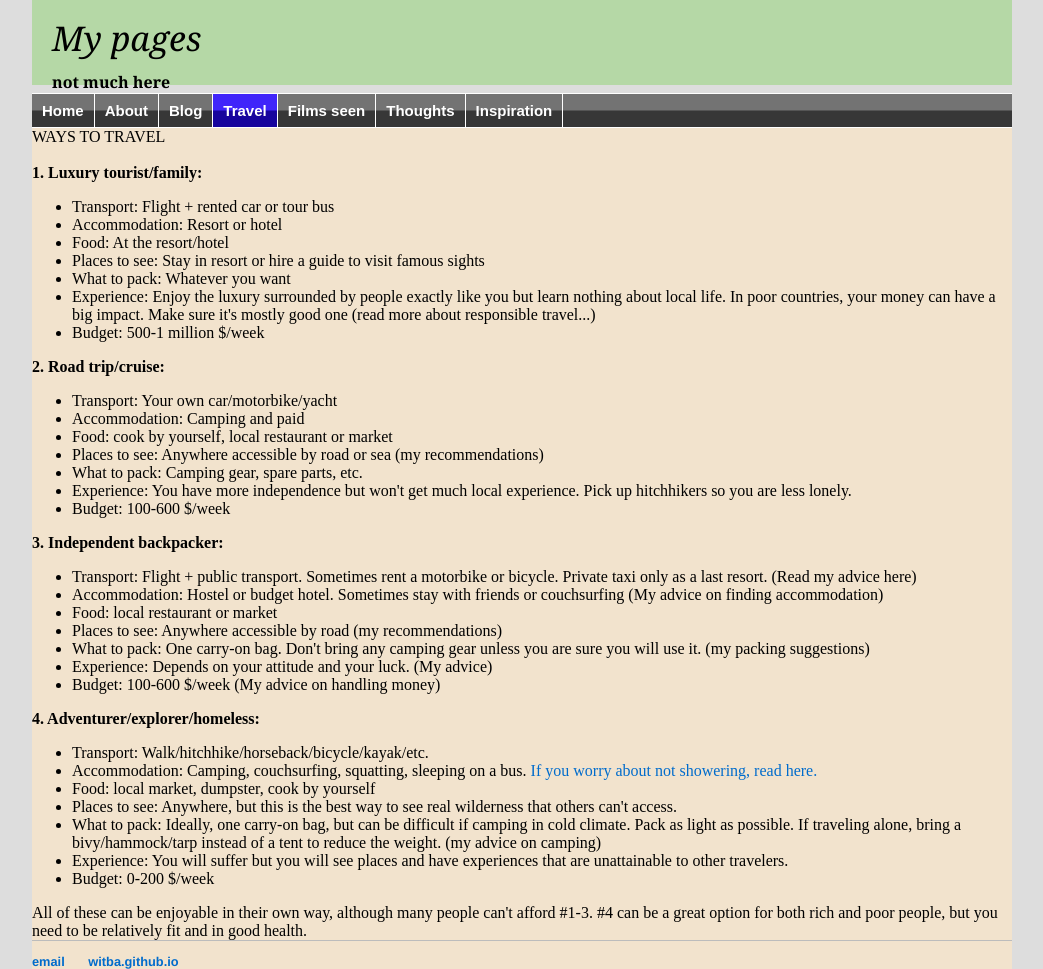
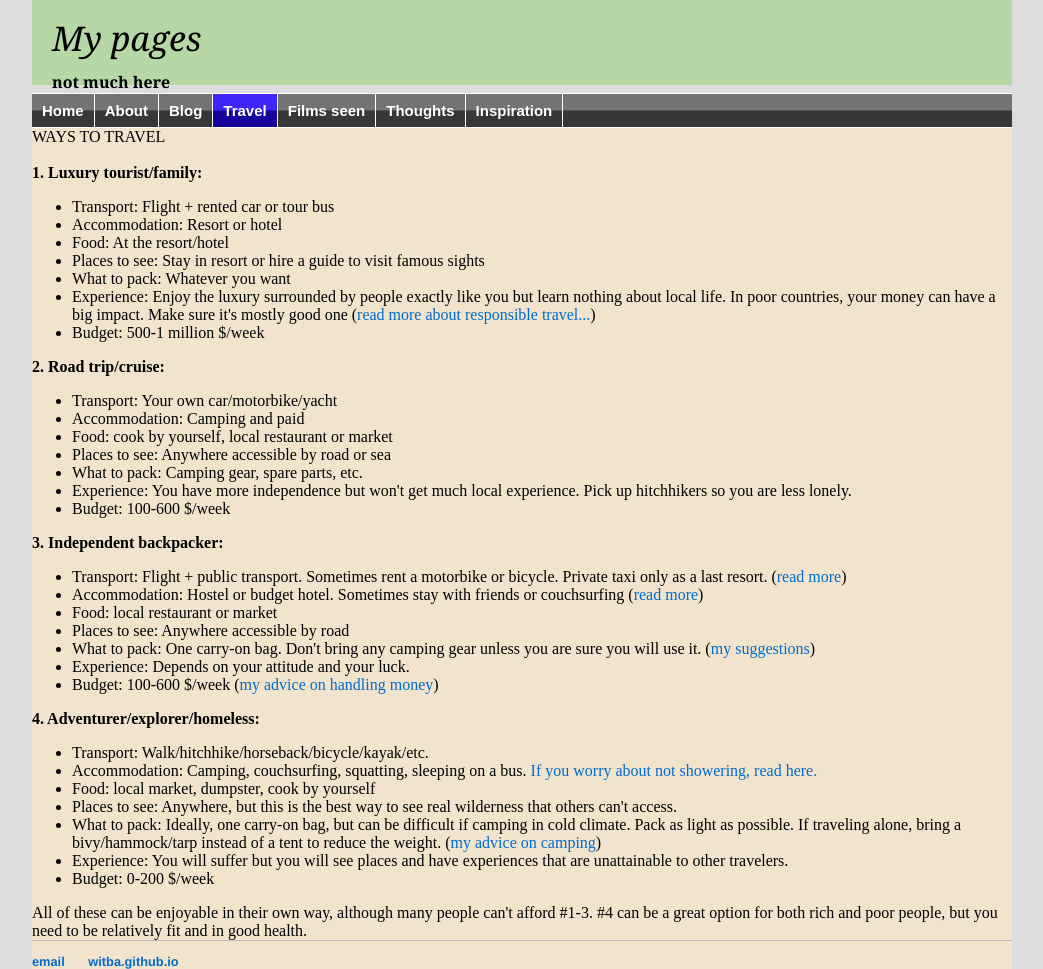
Before and after one commit to witba/witba.github.io, a Jekyll site: the page built from travel/waystotravel.html, in a window 1280 px wide. Shown: the whole page, without its empty margins (118-1161 px from the left). Built offline with Jekyll 4.4.1, drawn with Linux system fonts in a browser that asks for light colours.

Commit message:
Update waystotravel.html

```diff
--- a/travel/waystotravel.html
+++ b/travel/waystotravel.html
@@ -14,7 +14,7 @@
 <li>Food: At the resort/hotel
 <li>Places to see: Stay in resort or hire a guide to visit famous sights
 <li>What to pack: Whatever you want
-<li>Experience: Enjoy the luxury surrounded by people exactly like you but learn nothing about local life. In poor countries, your money can have a big impact. Make sure it's mostly good one (read more about responsible travel...)
+<li>Experience: Enjoy the luxury surrounded by people exactly like you but learn nothing about local life. In poor countries, your money can have a big impact. Make sure it's mostly good one (<a href="ethics.html" target=_blank>read more about responsible travel...</a>)
 <li>Budget: 500-1 million $/week
 </ul>
 <b>2. Road trip/cruise:</b>
@@ -22,20 +22,20 @@
 <li>Transport: Your own car/motorbike/yacht
 <li>Accommodation: Camping and paid
 <li>Food: cook by yourself, local restaurant or market
-<li>Places to see: Anywhere accessible by road or sea (my recommendations)
+<li>Places to see: Anywhere accessible by road or sea
 <li>What to pack: Camping gear, spare parts, etc.
 <li>Experience: You have more independence but won't get much local experience. Pick up hitchhikers so you are less lonely.
 <li>Budget: 100-600 $/week
 </ul>
 <b>3. Independent backpacker:</b>
 <ul>
-<li>Transport: Flight + public transport. Sometimes rent a motorbike or bicycle. Private taxi only as a last resort. (Read my advice here)
-<li>Accommodation: Hostel or budget hotel. Sometimes stay with friends or couchsurfing (My advice on finding accommodation)
+<li>Transport: Flight + public transport. Sometimes rent a motorbike or bicycle. Private taxi only as a last resort. (<a href="transport.html" target=_blank>read more</a>)
+<li>Accommodation: Hostel or budget hotel. Sometimes stay with friends or couchsurfing (<a href="accommodation.html" target=_blank>read more</a>)
 <li>Food: local restaurant or market
-<li>Places to see: Anywhere accessible by road (my recommendations)
-<li>What to pack: One carry-on bag. Don't bring any camping gear unless you are sure you will use it. (my packing suggestions)
-<li>Experience: Depends on your attitude and your luck. (My advice)
-<li>Budget: 100-600 $/week (My advice on handling money)
+<li>Places to see: Anywhere accessible by road
+<li>What to pack: One carry-on bag. Don't bring any camping gear unless you are sure you will use it. (<a href="packing.html" target=_blank>my suggestions</a>)
+<li>Experience: Depends on your attitude and your luck.
+<li>Budget: 100-600 $/week (<a href="money.html" target=_blank>my advice on handling money</a>)
 </ul>
 <b>4. Adventurer/explorer/homeless:</b>
 <ul>
@@ -43,7 +43,7 @@
 <li>Accommodation: Camping, couchsurfing, squatting, sleeping on a bus. <a href="https://www.theatlantic.com/health/archive/2016/06/i-stopped-showering-and-life-continued/486314" target=_blank>If you worry about not showering, read here.</a>
 <li>Food: local market, dumpster, cook by yourself
 <li>Places to see: Anywhere, but this is the best way to see real wilderness that others can't access.
-<li>What to pack: Ideally, one carry-on bag, but can be difficult if camping in cold climate. Pack as light as possible. If traveling alone, bring a bivy/hammock/tarp instead of a tent to reduce the weight. (my advice on camping)
+<li>What to pack: Ideally, one carry-on bag, but can be difficult if camping in cold climate. Pack as light as possible. If traveling alone, bring a bivy/hammock/tarp instead of a tent to reduce the weight. (<a href="accommodation.html" target=_blank>my advice on camping</a>)
 <li>Experience: You will suffer but you will see places and have experiences that are unattainable to other travelers.
 <li>Budget: 0-200 $/week
 </ul>
```
